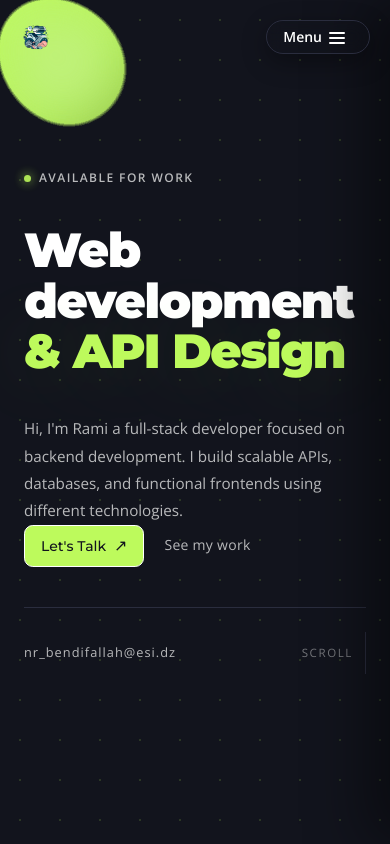
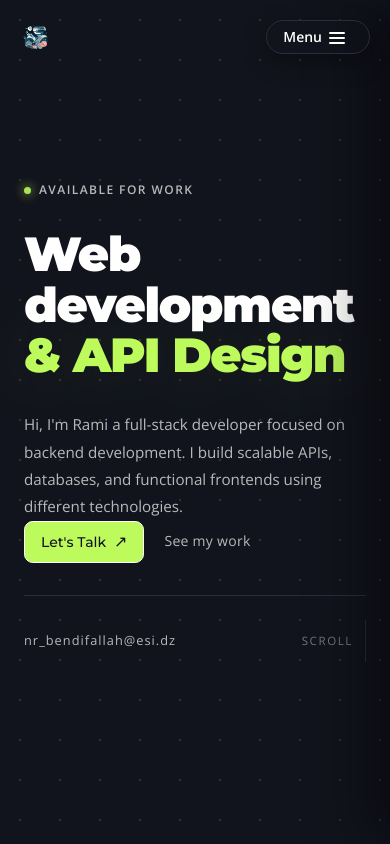
Before and after one commit to Bendifallah-Rami/rami-portfolio-v2, a Next.js app: page / in a window 390 px wide. Shown: the top 844 px of the page. Built offline with nearby package versions, Linux system fonts and the light colour scheme.

Commit message:
style: adjust padding in multiple sections for improved layout consistency feat: enhance BlobCursor with mobile responsiveness and scaling adjustments

```diff
--- a/src/app/page.js
+++ b/src/app/page.js
@@ -41,6 +41,8 @@ export default function Home() {
         useFilter={true}
         fastDuration={0.1}
         slowDuration={0.5}
+        mobileBreakpoint={768}
+        mobileScale={0.38}
         zIndex={100}
       />
       <StaggeredMenu
--- a/src/components/sections/about.jsx
+++ b/src/components/sections/about.jsx
@@ -8,7 +8,7 @@ export default function About() {
   return (
     <section
       id="about"
-      className="relative py-24 bg-transparent [font-family:var(--font-body)]"
+      className="relative pt-16 pb-24 md:py-24 bg-transparent [font-family:var(--font-body)]"
     >
       {/* Decorative background elements */}
       <div className="pointer-events-none absolute top-1/4 -left-20 h-80 w-80 rounded-full bg-(--color-accent)/20 blur-[100px]" />
--- a/src/components/sections/contact.jsx
+++ b/src/components/sections/contact.jsx
@@ -12,7 +12,7 @@ const socialIconMap = {
 
 export default function Contact() {
   return (
-    <section id="contact" className="relative py-24 [font-family:var(--font-body)]">
+    <section id="contact" className="relative py-16 md:py-24 [font-family:var(--font-body)]">
       <div className="pointer-events-none absolute top-0 right-0 h-96 w-96 rounded-full bg-(--color-accent)/8 blur-[140px]" />
       <div className="pointer-events-none absolute bottom-0 -left-32 h-96 w-96 rounded-full bg-(--color-accent)/8 blur-[140px]" />
 
--- a/src/components/sections/experience.jsx
+++ b/src/components/sections/experience.jsx
@@ -4,7 +4,7 @@ export default function Experience() {
   return (
     <section
       id="experience"
-      className="relative py-24 [font-family:var(--font-body)]"
+      className="relative py-16 md:py-24 [font-family:var(--font-body)]"
     >
       <div className="pointer-events-none absolute -top-10 left-1/4 h-72 w-72 rounded-full bg-(--color-accent)/10 blur-[110px]" />
       <div className="pointer-events-none absolute bottom-0 right-0 h-72 w-72 rounded-full bg-(--color-accent)/10 blur-[110px]" />
--- a/src/components/sections/home.jsx
+++ b/src/components/sections/home.jsx
@@ -16,7 +16,9 @@ export default function Hero() {
   const [mounted, setMounted] = useState(false);
 
   useEffect(() => {
-    setMounted(true);
+    const frame = requestAnimationFrame(() => setMounted(true));
+
+    return () => cancelAnimationFrame(frame);
   }, []);
 
   return (
@@ -26,7 +28,7 @@ export default function Hero() {
     >
       {/* Content */}
       <div
-        className="relative z-10 w-full  flex flex-col gap-10 py-24"
+        className="relative z-10 w-full flex flex-col gap-8 md:gap-10 py-16 md:py-24"
         style={{
           opacity: mounted ? 1 : 0,
           transform: mounted ? "translateY(0)" : "translateY(24px)",
--- a/src/components/sections/projects.jsx
+++ b/src/components/sections/projects.jsx
@@ -15,7 +15,7 @@ export default function Projects() {
   return (
     <section
       id="projects"
-      className="relative py-24 [font-family:var(--font-body)]"
+      className="relative py-16 md:py-24 [font-family:var(--font-body)]"
     >
       <div className="pointer-events-none absolute top-0 right-0 h-72 w-72 rounded-full bg-(--color-accent)/10 blur-[110px]" />
       <div className="pointer-events-none absolute bottom-20 -left-20 h-96 w-96 rounded-full bg-(--color-accent)/5 blur-[120px]" />
--- a/src/components/sections/services.jsx
+++ b/src/components/sections/services.jsx
@@ -21,7 +21,7 @@ export default function Services() {
   return (
     <section
       id="services"
-      className="relative py-24 [font-family:var(--font-body)]"
+      className="relative py-16 md:py-24 [font-family:var(--font-body)]"
     >
       <div className="pointer-events-none absolute top-10 -left-10 h-72 w-72 rounded-full bg-(--color-accent)/10 blur-[110px]" />
       <div className="pointer-events-none absolute bottom-0 right-0 h-64 w-64 rounded-full bg-(--color-accent)/10 blur-[100px]" />
--- a/src/components/sections/skills.jsx
+++ b/src/components/sections/skills.jsx
@@ -61,7 +61,7 @@ export default function Skills() {
   return (
     <section
       id="skills"
-      className="relative py-24 [font-family:var(--font-body)]"
+      className="relative py-16 md:py-24 [font-family:var(--font-body)]"
     >
       <div className="pointer-events-none absolute top-0 left-1/3 h-72 w-72 -translate-x-1/2 rounded-full bg-(--color-accent)/10 blur-[110px]" />
       <div className="pointer-events-none absolute bottom-0 right-0 h-64 w-64 rounded-full bg-(--color-accent)/10 blur-[100px]" />
--- a/src/components/sections/training.jsx
+++ b/src/components/sections/training.jsx
@@ -15,7 +15,7 @@ export default function Training() {
   return (
     <section
       id="training"
-      className="relative py-24 [font-family:var(--font-body)]"
+      className="relative py-16 md:py-24 [font-family:var(--font-body)]"
     >
       <div className="pointer-events-none absolute top-8 -left-12 h-72 w-72 rounded-full bg-(--color-accent)/10 blur-[110px]" />
       <div className="pointer-events-none absolute bottom-0 right-0 h-72 w-72 rounded-full bg-(--color-accent)/10 blur-[110px]" />
--- a/src/components/ui/cursor.js
+++ b/src/components/ui/cursor.js
@@ -1,6 +1,6 @@
 'use client';
 
-import { useRef, useEffect, useCallback } from 'react';
+import { useRef, useEffect, useCallback, useMemo, useState } from 'react';
 import gsap from 'gsap';
 
 export default function BlobCursor({
@@ -23,10 +23,23 @@ export default function BlobCursor({
   slowDuration = 0.5,
   fastEase = 'power3.out',
   slowEase = 'power1.out',
-  zIndex = 100
+  zIndex = 100,
+  mobileBreakpoint = 768,
+  mobileScale = 0.45
 }) {
   const containerRef = useRef(null);
   const blobsRef = useRef([]);
+  const [isMobile, setIsMobile] = useState(false);
+
+  const scaleFactor = isMobile ? mobileScale : 1;
+  const scaledSizes = useMemo(
+    () => sizes.map(size => Math.max(10, size * scaleFactor)),
+    [sizes, scaleFactor]
+  );
+  const scaledInnerSizes = useMemo(
+    () => innerSizes.map(size => Math.max(6, size * scaleFactor)),
+    [innerSizes, scaleFactor]
+  );
 
   const handleMove = useCallback(
     e => {
@@ -50,13 +63,34 @@ export default function BlobCursor({
   );
 
   useEffect(() => {
+    const mediaQuery = window.matchMedia(`(max-width: ${mobileBreakpoint - 1}px)`);
+    const syncViewport = () => setIsMobile(mediaQuery.matches);
+
+    syncViewport();
+
+    if (mediaQuery.addEventListener) {
+      mediaQuery.addEventListener('change', syncViewport);
+    } else {
+      mediaQuery.addListener(syncViewport);
+    }
+
+    return () => {
+      if (mediaQuery.removeEventListener) {
+        mediaQuery.removeEventListener('change', syncViewport);
+      } else {
+        mediaQuery.removeListener(syncViewport);
+      }
+    };
+  }, [mobileBreakpoint]);
+
+  useEffect(() => {
     const interactiveSelector = 'a, button, input, textarea, select, [role="button"], .btn-accent, .nav-card-link, .hero-cta__btn';
 
     const shrink = () => {
       blobsRef.current.forEach(el => {
         if (!el) return;
         gsap.to(el, {
-          scale: 0.45,
+          scale: isMobile ? 0.35 : 0.45,
           duration: 0.15,
           ease: 'power2.out',
           backgroundColor: '#8BC34A',
@@ -100,7 +134,7 @@ export default function BlobCursor({
       window.removeEventListener('mouseover', onMouseOver);
       window.removeEventListener('mouseout', onMouseOut);
     };
-  }, [handleMove, fillColor]);
+  }, [handleMove, fillColor, isMobile]);
 
   return (
     <div
@@ -127,21 +161,21 @@ export default function BlobCursor({
             ref={el => (blobsRef.current[i] = el)}
             className="absolute will-change-transform"
             style={{
-              width: sizes[i],
-              height: sizes[i],
+              width: scaledSizes[i] ?? scaledSizes[scaledSizes.length - 1] ?? sizes[i],
+              height: scaledSizes[i] ?? scaledSizes[scaledSizes.length - 1] ?? sizes[i],
               left: 0,
               top: 0,
               borderRadius: blobType === 'circle' ? '50%' : '0',
               backgroundColor: fillColor,
               opacity: opacities[i],
-              boxShadow: `${shadowOffsetX}px ${shadowOffsetY}px ${shadowBlur}px 0 ${shadowColor}`
+              boxShadow: `${shadowOffsetX * scaleFactor}px ${shadowOffsetY * scaleFactor}px ${shadowBlur * scaleFactor}px 0 ${shadowColor}`
             }}
           >
             <div
               className="absolute"
               style={{
-                width: innerSizes[i],
-                height: innerSizes[i],
+                width: scaledInnerSizes[i] ?? scaledInnerSizes[scaledInnerSizes.length - 1] ?? innerSizes[i],
+                height: scaledInnerSizes[i] ?? scaledInnerSizes[scaledInnerSizes.length - 1] ?? innerSizes[i],
                 top: '50%',
                 left: '50%',
                 transform: 'translate(-50%, -50%)',
```
